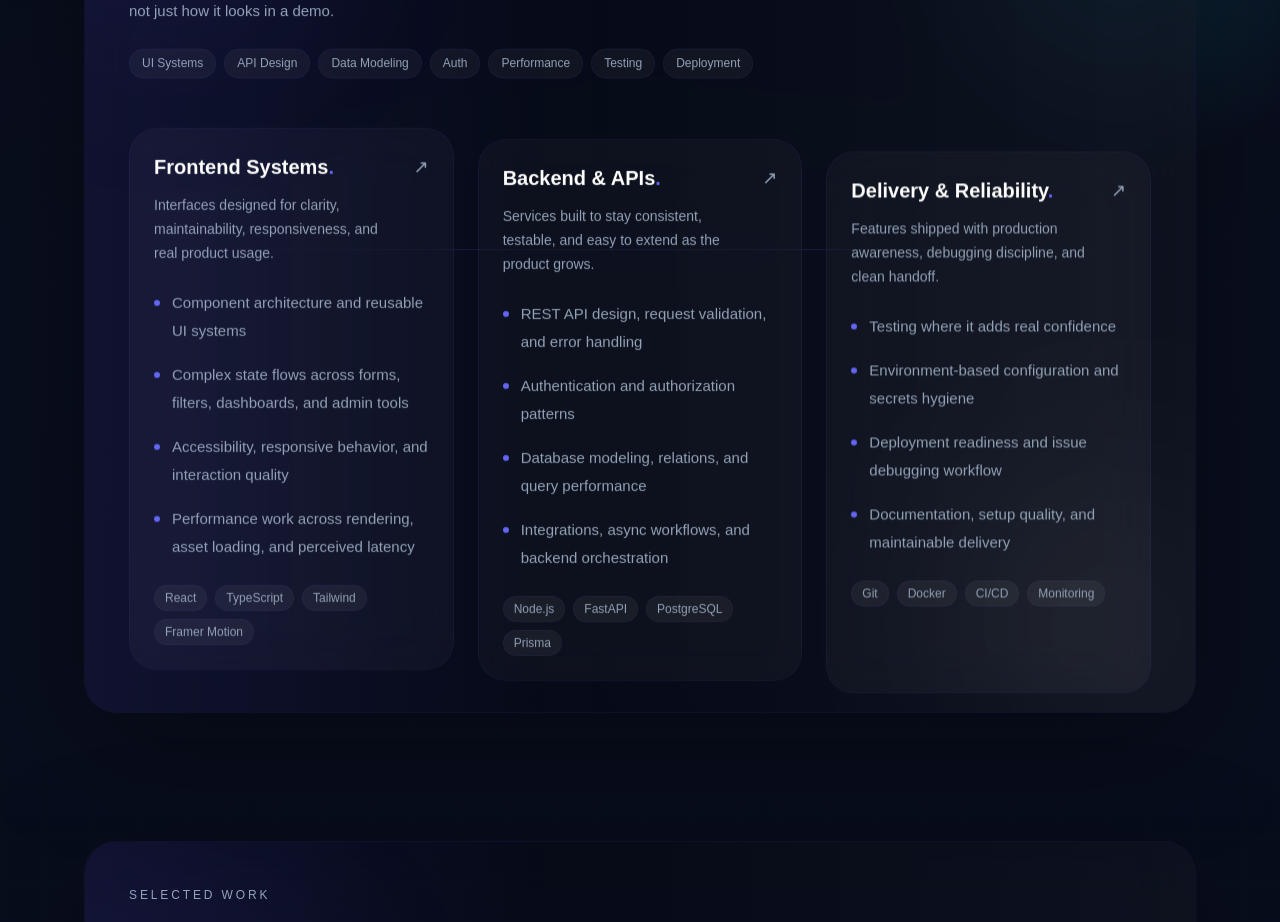
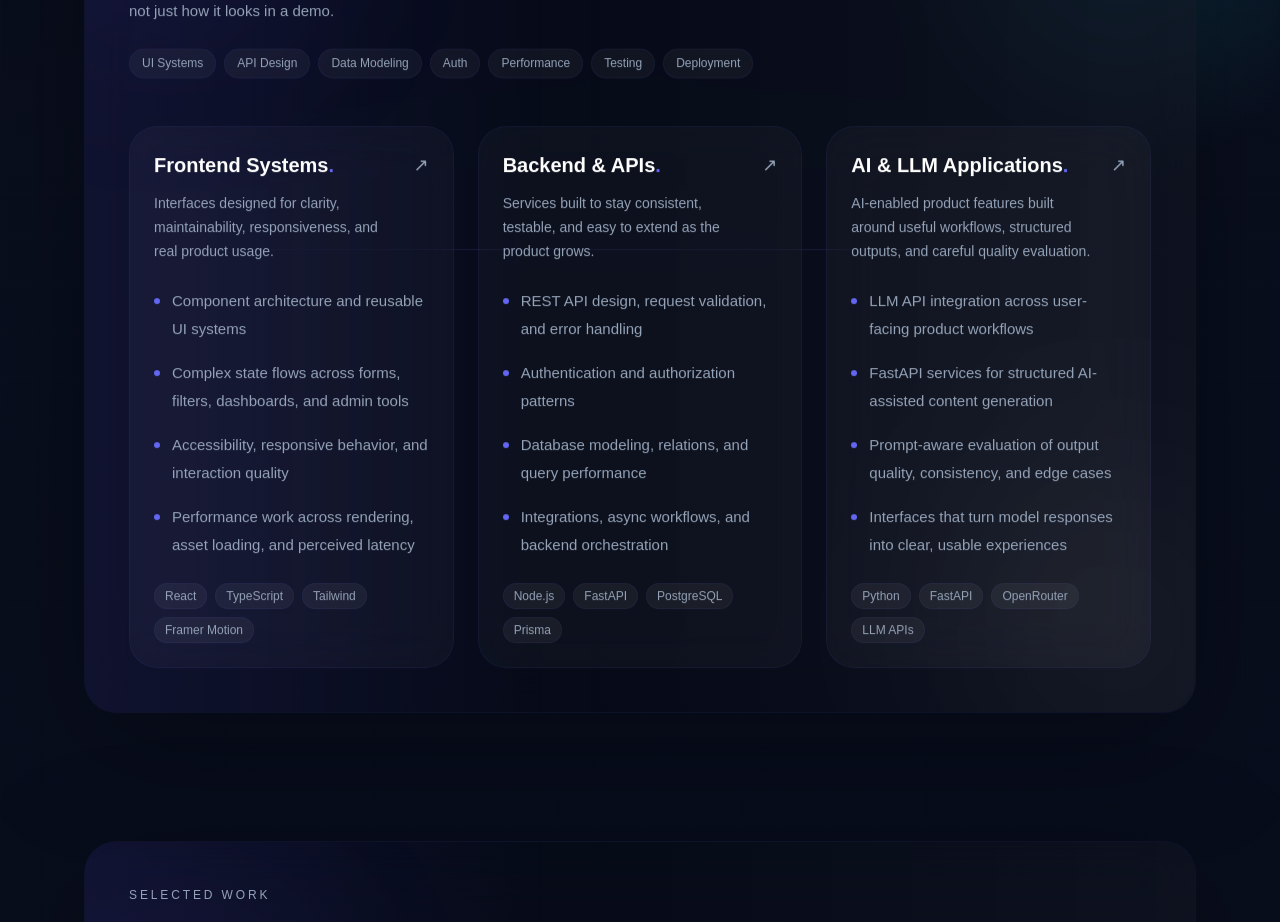
Before and after one commit to FatemeGhalandari/fatemeghalandari.github.io, a React (Vite) app: page / in a window 1280 px wide. Shown: the part 1280-2202 px from the top of the page. Built offline with nearby package versions, Linux system fonts and the light colour scheme; no server answers.

Commit message:
Align strengths cards

```diff
--- a/src/components/Strengths.jsx
+++ b/src/components/Strengths.jsx
@@ -33,16 +33,16 @@ const cards = [
     tools: ["Node.js", "FastAPI", "PostgreSQL", "Prisma"],
   },
   {
-    title: "Delivery & Reliability",
+    title: "AI & LLM Applications",
     subtitle:
-      "Features shipped with production awareness, debugging discipline, and clean handoff.",
+      "AI-enabled product features built around useful workflows, structured outputs, and careful quality evaluation.",
     bullets: [
-      "Testing where it adds real confidence",
-      "Environment-based configuration and secrets hygiene",
-      "Deployment readiness and issue debugging workflow",
-      "Documentation, setup quality, and maintainable delivery",
+      "LLM API integration across user-facing product workflows",
+      "FastAPI services for structured AI-assisted content generation",
+      "Prompt-aware evaluation of output quality, consistency, and edge cases",
+      "Interfaces that turn model responses into clear, usable experiences",
     ],
-    tools: ["Git", "Docker", "CI/CD", "Monitoring"],
+    tools: ["Python", "FastAPI", "OpenRouter", "LLM APIs"],
   },
 ];
 
@@ -84,10 +84,6 @@ export default function Strengths() {
 
   const chipsY = useTransform(smooth, [0, 1], [12, -8]);
 
-  const card1Y = useTransform(smooth, [0, 1], [34, -10]);
-  const card2Y = useTransform(smooth, [0, 1], [48, 0]);
-  const card3Y = useTransform(smooth, [0, 1], [62, 12]);
-
   const card1Opacity = useTransform(smooth, [0.08, 0.25], [0.35, 1]);
   const card2Opacity = useTransform(smooth, [0.14, 0.31], [0.25, 1]);
   const card3Opacity = useTransform(smooth, [0.2, 0.37], [0.2, 1]);
@@ -95,9 +91,9 @@ export default function Strengths() {
   const scanY = useTransform(smooth, [0, 1], [0, 760]);
 
   const cardStyles = [
-    { y: card1Y, opacity: card1Opacity },
-    { y: card2Y, opacity: card2Opacity },
-    { y: card3Y, opacity: card3Opacity },
+    { opacity: card1Opacity },
+    { opacity: card2Opacity },
+    { opacity: card3Opacity },
   ];
 
   return (
@@ -216,7 +212,7 @@ export default function Strengths() {
                 style={reduced ? undefined : cardStyles[index]}
                 whileHover={reduced ? undefined : { y: -8, scale: 1.01 }}
                 transition={{ type: "spring", stiffness: 240, damping: 20 }}
-                className="group relative overflow-hidden rounded-[28px] border border-[color:var(--border)] bg-[rgba(255,255,255,0.03)] p-6 backdrop-blur-xl"
+                className="group relative flex h-full flex-col overflow-hidden rounded-[28px] border border-[color:var(--border)] bg-[rgba(255,255,255,0.03)] p-6 backdrop-blur-xl"
               >
                 <div className="absolute inset-0 opacity-0 transition duration-300 group-hover:opacity-100">
                   <div className="absolute inset-0 bg-[linear-gradient(135deg,rgba(108,92,255,0.10),transparent_58%,rgba(255,255,255,0.04))]" />
@@ -238,7 +234,7 @@ export default function Strengths() {
                   </div>
                 </div>
 
-                <ul className="relative mt-6 space-y-4 text-[15px] leading-7 text-[color:var(--muted)]">
+                <ul className="relative mt-6 flex-1 space-y-4 text-[15px] leading-7 text-[color:var(--muted)]">
                   {card.bullets.map((bullet) => (
                     <li key={bullet} className="flex gap-3">
                       <span className="mt-[11px] h-1.5 w-1.5 shrink-0 rounded-full bg-[color:var(--accent)]" />
```
